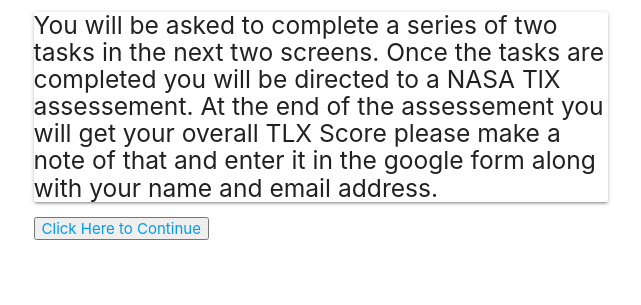
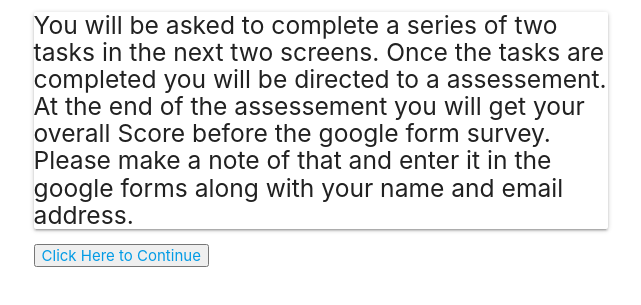
Before and after one commit to kvenkatesh42/kvenkatesh42.github.io, a plain HTML site: page index.html in a window 1280 px wide. Shown: the part 127-432 px from the top of the page, without its empty margins (319-960 px from the left). Drawn offline with nearby package versions, Linux system fonts and the light colour scheme.

Commit message:
Update the instructions

```diff
--- a/index.html
+++ b/index.html
@@ -30,7 +30,7 @@
 		<h2 style="text-align:center;margin-top:0px;marging-bottom:15px;">Instructions</h2>
 		<div class="card">
 		<h5>
-		You will be asked to complete a series of two tasks in the next two screens. Once the tasks are completed you will be directed to a NASA TlX assessement. At the end of the assessement you will get your overall TLX Score please make a note of that and enter it in the google form along with your name and email address.
+		You will be asked to complete a series of two tasks in the next two screens. Once the tasks are completed you will be directed to a assessement. At the end of the assessement you will get your overall Score before the google form survey. Please make a note of that and enter it in the google forms along with your name and email address.
 		</h5>
 		</div>
 
```
